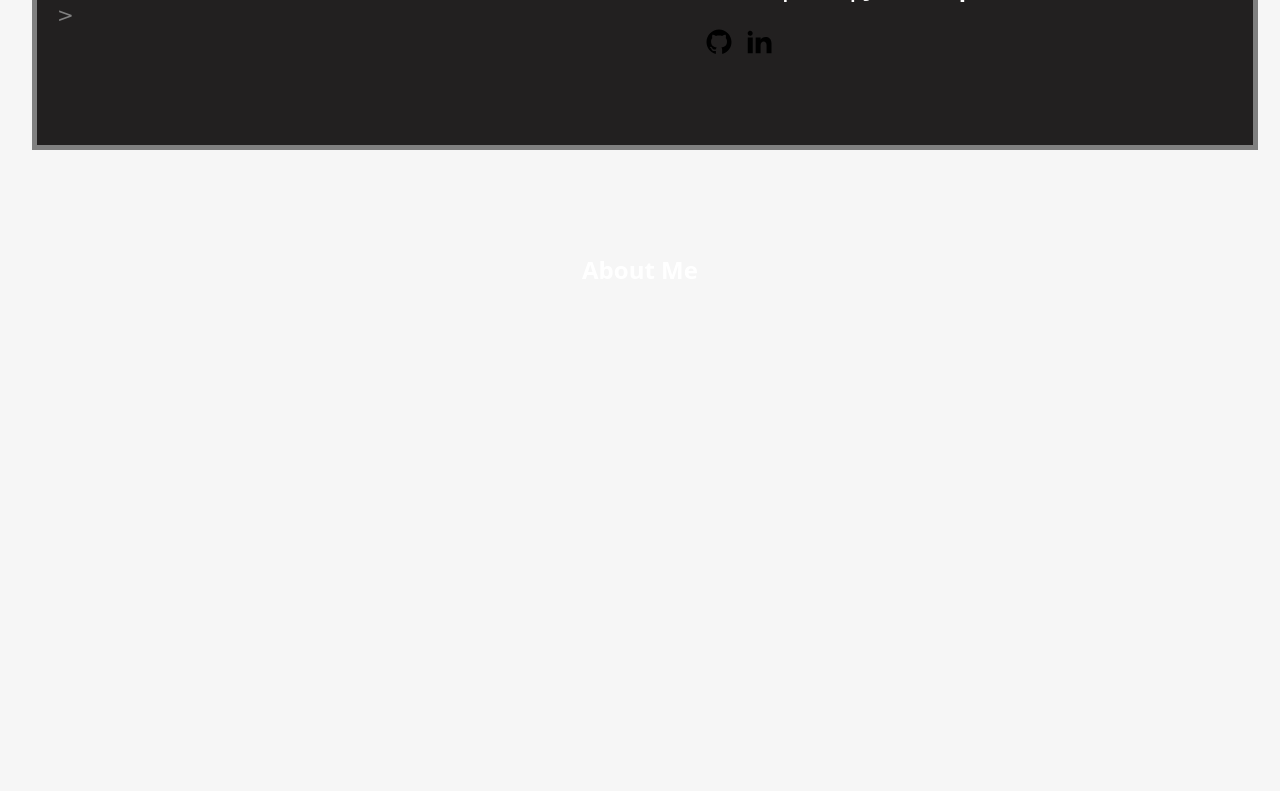
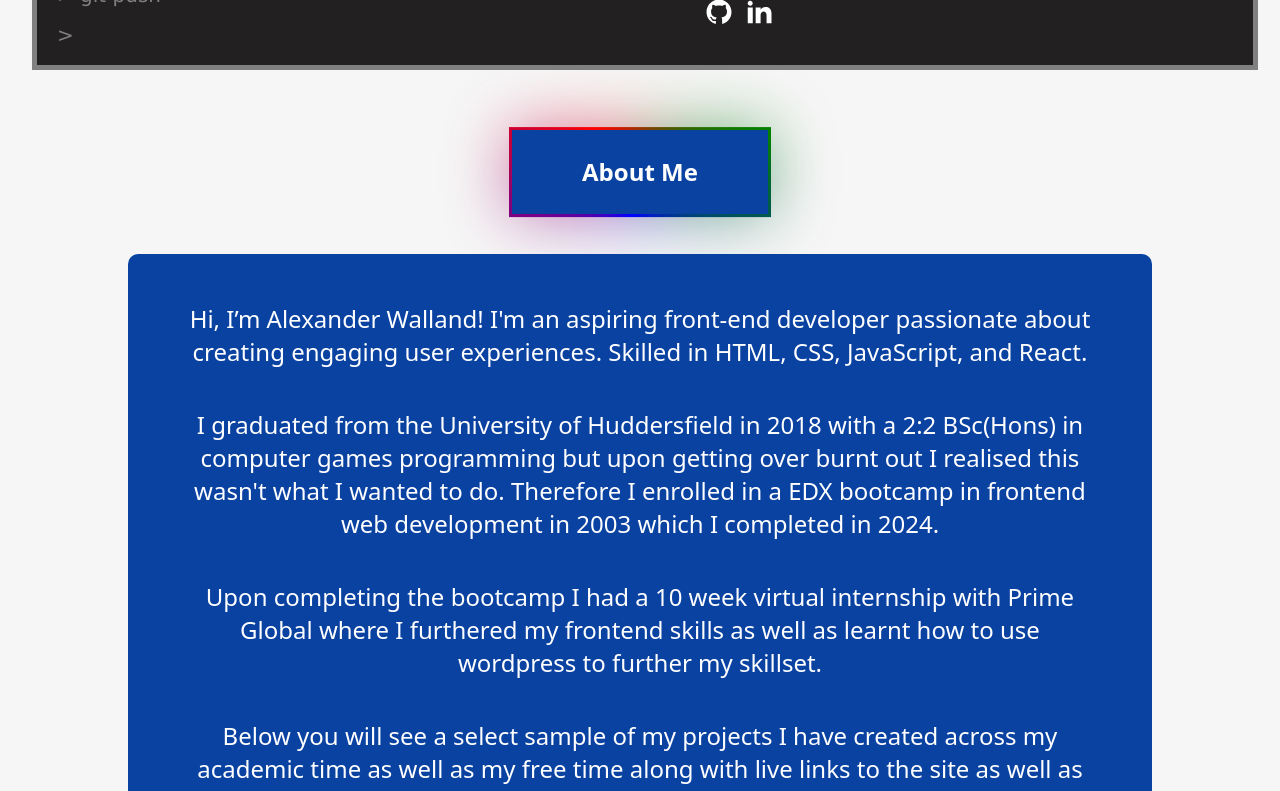
Before and after one commit to alexwalland1997/reactPortfolio2.0, a React (Vite) app: page / in a window 1280 px wide. Shown: the part 400-1191 px from the top of the page. Before the commit the page ends 1050 px from the top, so only its background shows below. Built offline with nearby package versions, Linux system fonts and the light colour scheme.

Commit message:
about me
completed about me with individual container for header then content with a rainbow glow around the title

```diff
--- a/src/App.css
+++ b/src/App.css
@@ -8,15 +8,12 @@ body {
   font-family:system-ui, -apple-system, BlinkMacSystemFont, 'Segoe UI', Roboto, Oxygen, Ubuntu, Cantarell, 'Open Sans', 'Helvetica Neue', sans-serif;
   margin: auto;
   background-color: #f6f6f6ef;
-  --tColour: black;
-  color: var(--tColour);
+  color: white;
   width: 100%;
 }
 
 body.dark-theme {
   background-color: #072964;
-  --tColour: rgb(244, 244, 244);
-  color: var(--tColour);
 }
 nav {
   height: 80px;
@@ -72,17 +69,18 @@ a {
 
 #background {
   border: 5px solid grey;
-  margin-top: 20px;
+  margin-top: 5vh;
   height: auto;
   display: flex;
   background-color: rgb(34, 32, 32);
   width: 95vw;
   margin-left: 2.5vw;
   margin-right: 2.5vw;
+  margin-bottom: 7.5vh;
   top: 80px;
   text-align: left;
   color: white;
-  padding-bottom: 100px;
+  align-items: center;
 }
 
 #terminal {
@@ -123,7 +121,7 @@ p.active::after {
 }
 
 h1 {
-  margin-top: 50px;
+  margin-top: 20px;
   color: rgb(255, 255, 255);
   font-size: 5vh;
   line-height: 5vh;
@@ -141,10 +139,68 @@ h2 {
 
 
 #about{
-  height: 50vh;
-  margin-top: 100px;
+  margin-top: 5vh;
+  width: 80vw;
+  margin-left: 10vw;
+  background-color: #0a42a2;
+  padding-top: 3vh;
+  padding-bottom: 2vh;
+  border-radius: 10px;
 }
 
+#about p{
+ font-size: 3vh;
+ width: 90%;
+ margin-left: 5%;
+ padding-bottom: 2vh;
+}
+
+#header {
+  background-color: #0a42a2;
+  width: 20vw;
+  padding-top: .25vh;
+  padding-bottom: .25vh;
+  margin-left: 40vw;
+  position: relative;
+}
+
+@property --angle {
+  syntax: "<angle>";
+  initial-value: 0deg;
+  inherits: false;
+}
+
+#header::after, #header::before {
+  content: "";
+  position: absolute;
+  height: 100%;
+  width: 100%;
+  background-image: conic-gradient(from var(--angle), red,green,blue,red);
+  top: 50%;
+  left: 50%;
+  translate: -50% -50%;
+  z-index: -1;
+  padding: 3px;
+  animation: 3s spin linear infinite;
+}
+
+@keyframes spin {
+  from {
+    --angle: 0deg;
+  }
+  to {
+    --angle: 360deg;
+  }
+}
+
+#header::before {
+  filter: blur(2rem);
+  opacity: 0.5;
+}
+
+.profile {
+  color: white;
+}
 
 @keyframes blink {
   0% {
--- a/src/components/about/index.jsx
+++ b/src/components/about/index.jsx
@@ -1,6 +1,38 @@
+import Header from "../header";
+
 export default function About() {
-    return <div id="about">
-        <h2 id="aboutme">About Me</h2>
-
-    </div>
+  return (
+    <section id="aboutme">
+      <Header heading={"About Me"} />
+      <div id="about">
+        <p>
+          Hi, I’m Alexander Walland! I'm an aspiring front-end developer
+          passionate about creating engaging user experiences. Skilled in HTML,
+          CSS, JavaScript, and React.
+        </p>
+        <p>
+          I graduated from the University of Huddersfield in 2018 with a 2:2
+          BSc(Hons) in computer games programming but upon getting over burnt
+          out I realised this wasn't what I wanted to do. Therefore I enrolled
+          in a EDX bootcamp in frontend web development in 2003 which I
+          completed in 2024.
+        </p>
+        <p>
+          Upon completing the bootcamp I had a 10 week virtual internship with
+          Prime Global where I furthered my frontend skills as well as learnt
+          how to use wordpress to further my skillset.
+        </p>
+        <p>
+          Below you will see a select sample of my projects I have created
+          across my academic time as well as my free time along with live links
+          to the site as well as my github repository's.
+        </p>
+        <p>
+          In my free time when I'm not programming I am a avid gamer who's
+          always looking at new technology to keep up with any changes as well
+          as a massive football fan.
+        </p>
+      </div>
+    </section>
+  );
 }
--- /dev/null
+++ b/src/components/header/index.jsx
@@ -0,0 +1,8 @@
+const Header = ({heading})  => {
+    return (<div id="header">
+        <h2>{heading}</h2>
+
+    </div> )
+}
+
+export default Header;
```
